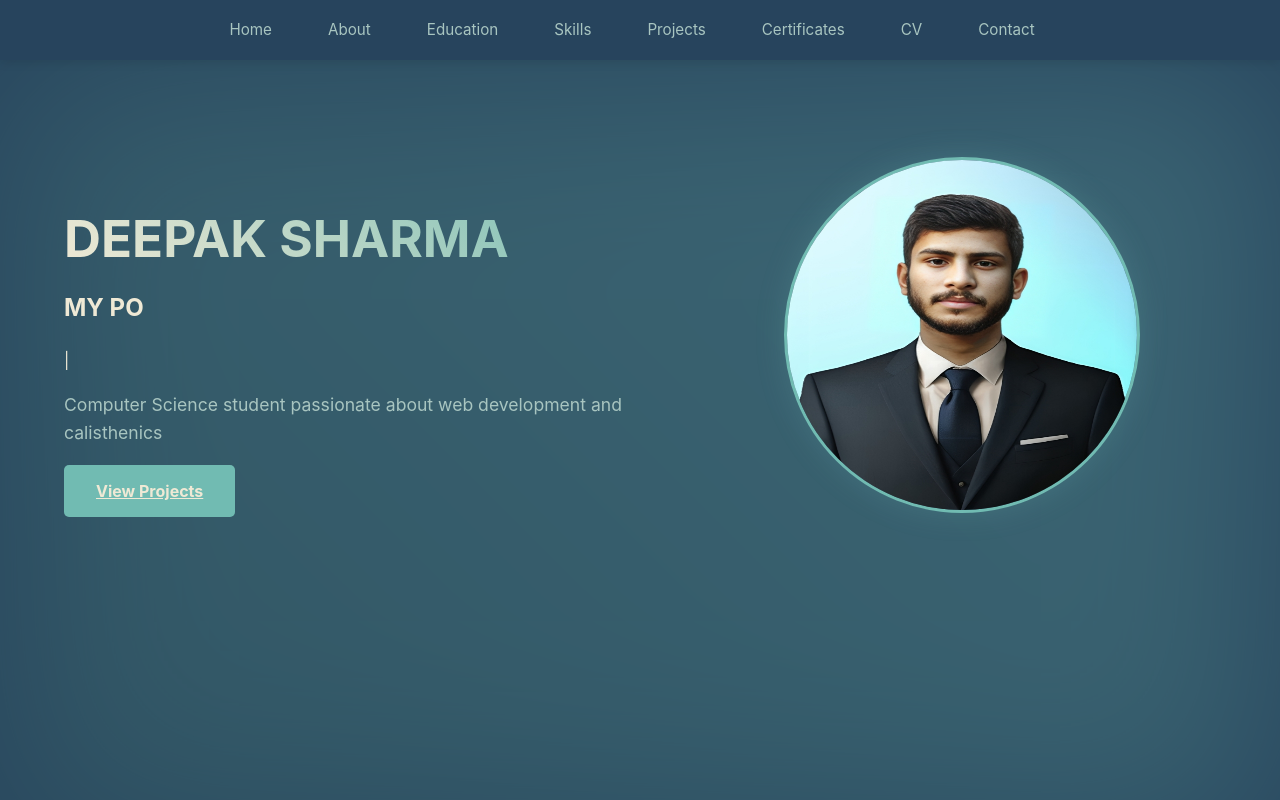
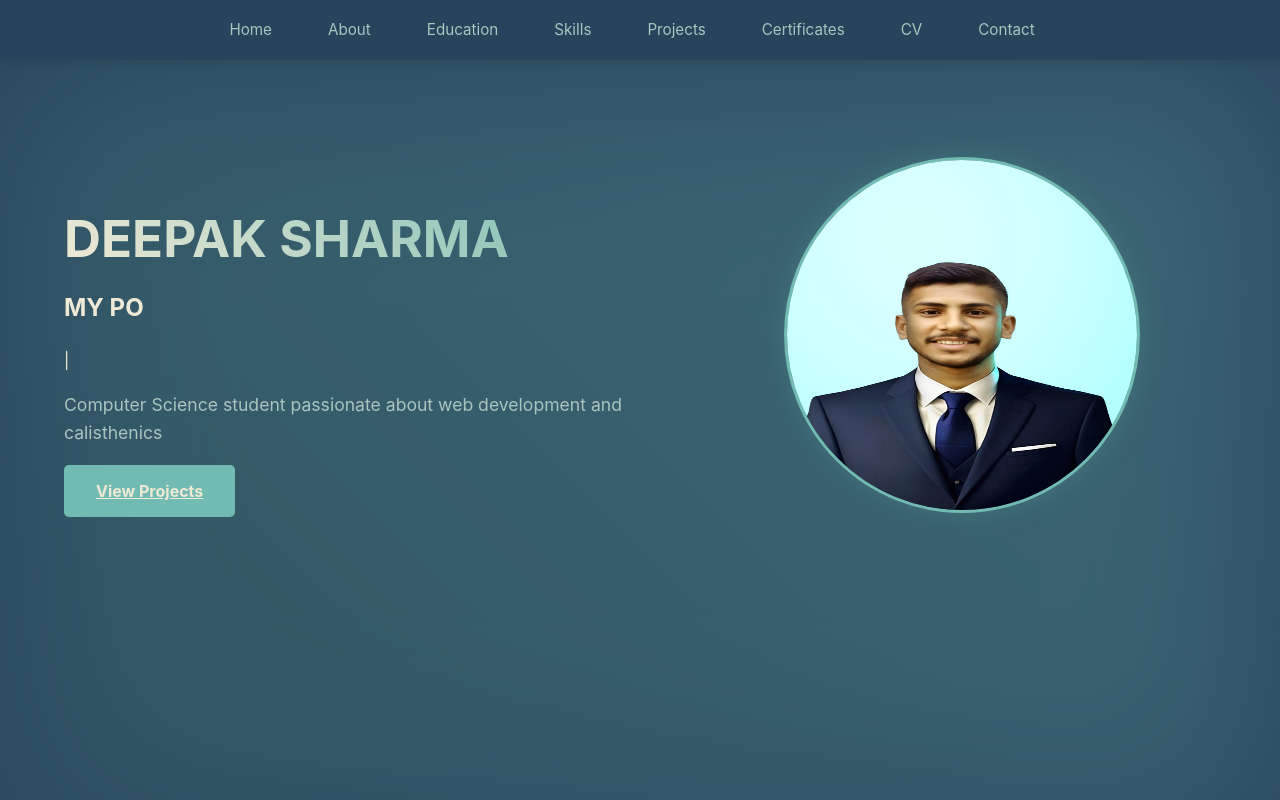
Before and after one commit to DeepakSharma104/deep_portfilio, a plain HTML site: page index.html in a window 1280 px wide. Shown: the top 800 px of the page. Drawn offline with nearby package versions, Linux system fonts and the light colour scheme.

Commit message:
Update index.html

```diff
--- a/index.html
+++ b/index.html
@@ -40,7 +40,7 @@
                 <a href="#projects" class="cta-button">View Projects</a>
             </div>
             <div class="hero-image">
-                <img src="m.png" alt="Deepak Sharma">
+                <img src="WhatsApp Image 2025-03-04 at 6.53.30 PM (2).jpeg" alt="Deepak Sharma">
             </div>
         </div>
     </section>
```
